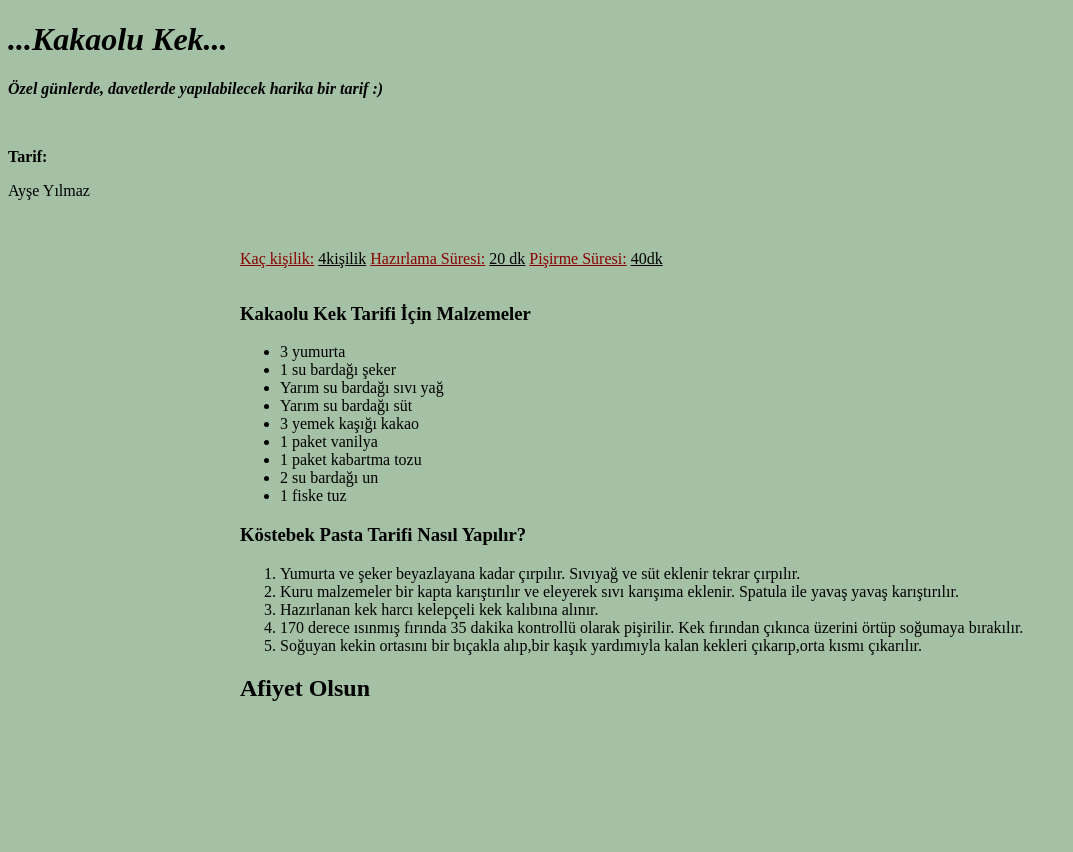
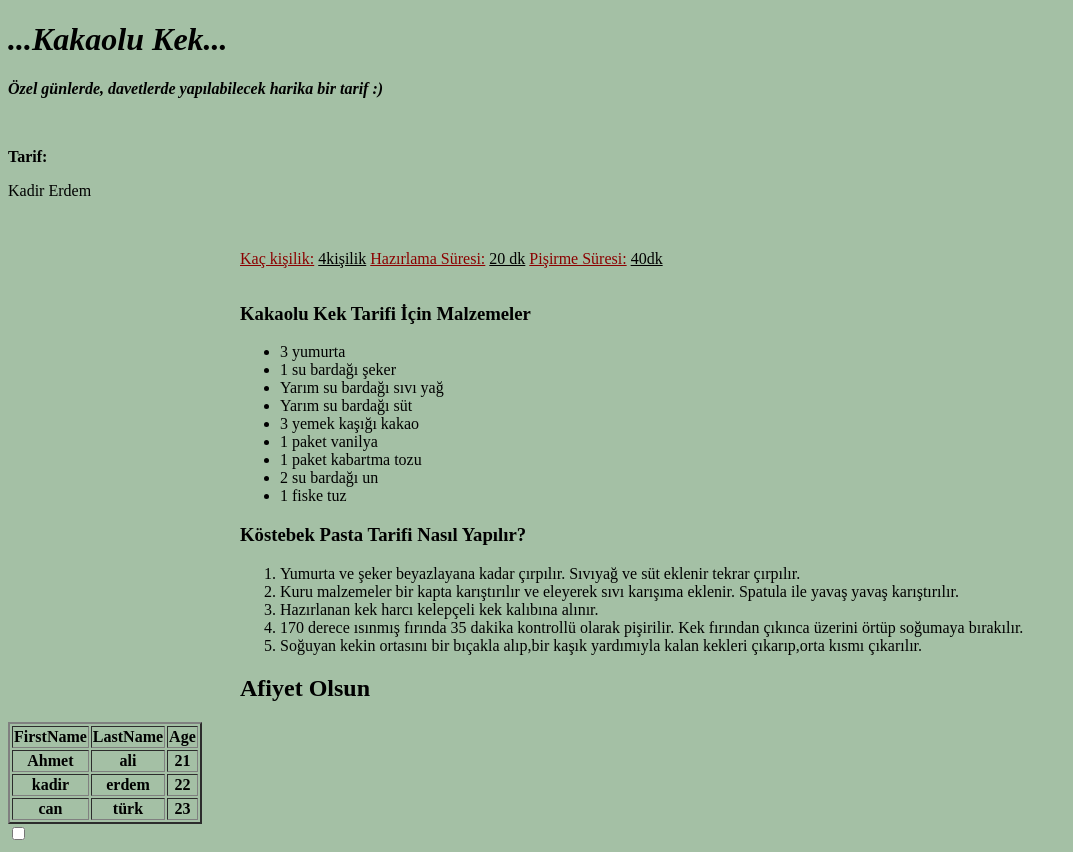
Before and after one commit to pave5866/Bolum-Sonu-Calismasi-2, a plain HTML site: page odev4.html in a window 1280 px wide. Shown: the whole page, without its empty margins (0-1073 px from the left). Before the commit the page ends 800 px from the top, so only its background shows below. Drawn offline with Linux system fonts and the light colour scheme.

Commit message:
ödev4 degisti

```diff
--- a/odev4.html
+++ b/odev4.html
@@ -10,7 +10,7 @@
     <h1><i>...Kakaolu Kek...</i></h1>
     <p><i><b>Özel günlerde, davetlerde yapılabilecek harika bir tarif :)</b></i></p>
     <br>
-    <p><b>Tarif:</b></p> <p>Ayşe Yılmaz</p>
+    <p><b>Tarif:</b></p> <p>Kadir Erdem</p>
     <br>
 
     <div style=" text-align:left; margin-left: auto;margin-right: auto; width: 50em;
@@ -58,7 +58,28 @@
 
     <h2>Afiyet Olsun</h2>
     </div>
-
-
+    <table border=2>
+        <tr>
+            <th>FirstName </th>
+            <th>LastName </th>
+            <th>Age </th>
+        </tr>
+        <tr>
+            <th>Ahmet </th>
+            <th>ali </th>
+            <th>21 </th>
+        </tr>
+        <tr>
+            <th>kadir </th>
+            <th>erdem </th>
+            <th>22 </th>
+        </tr>
+        <tr>
+            <th>can</th>
+            <th>türk</th>
+            <th>23</th>
+        </tr>
+        </table>
+        <input type="checkbox" name="Deneme Onay Kutusu" id="2">
 </body>
 </html>
```
